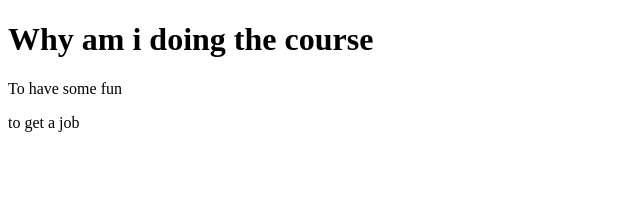
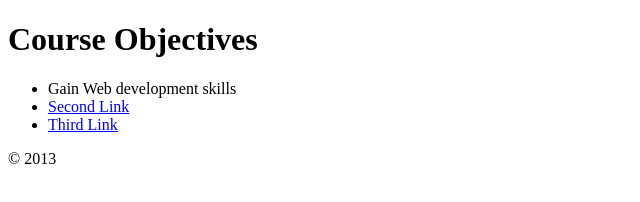
Before and after one commit to rrails/rrails.github.com, a plain HTML site: page index.html in a window 1280 px wide. Shown: the whole page, without its empty margins (0-640 px from the left). Drawn offline with Linux system fonts and the light colour scheme.

Commit message:
updated page

```diff
--- a/index.html
+++ b/index.html
@@ -1,17 +1,31 @@
 <!doctype HTML>
+
+<html lang="en">
 <head>
-	<title> Ruby on Rails Course Profile
-	</title>
+	<meta charset= "utf-8">
+	<title>Sanjita Shah </title>
 </head>
+
+
 <body>
-	<h1> Why am i doing the course
-	</h1>
-	<p>
-		To have some fun
-	</p>
-	<p>
-		to get a job
-	</p>
+	<h1> Course Objectives </h1>
+	<nav>
+      <ul>
+        <li>  Gain Web development skills</a></li>
+        <li><a href='page2.html'>Second Link</a> </li>
+        <li><a href='page3.html'>Third Link</a></li>
+      </ul>
+    </nav>
+	<section>
+		<p>
+
+		</p>
+	</section>
+
 </body>
 
+<footer>
+	&copy; 2013
+</footer>
+
 </html>
```
Also changed, not shown: 1 other file.
